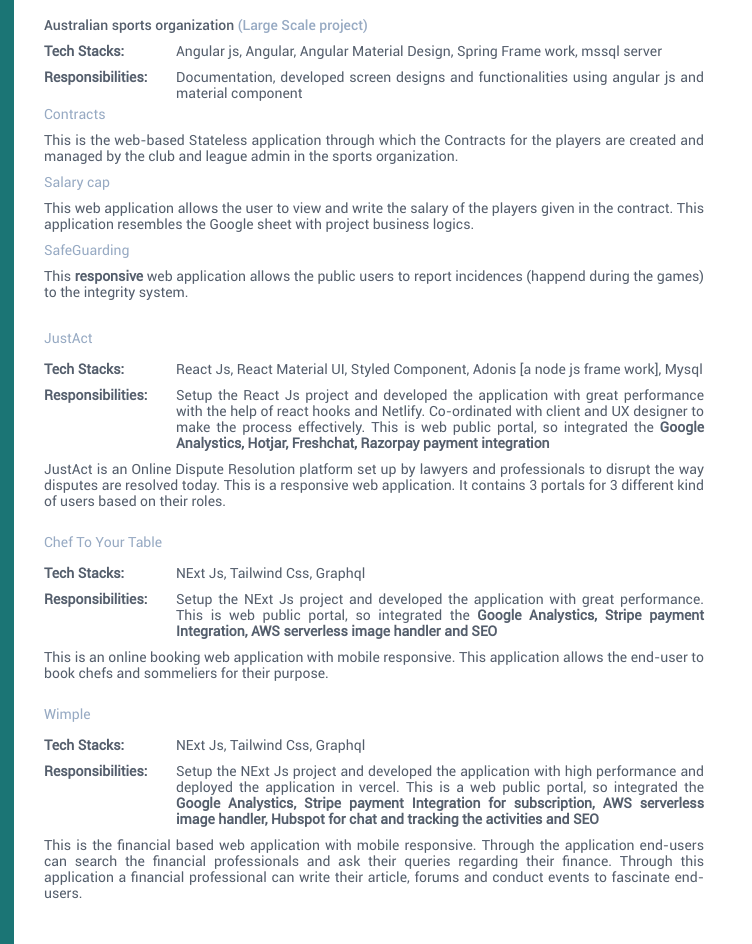
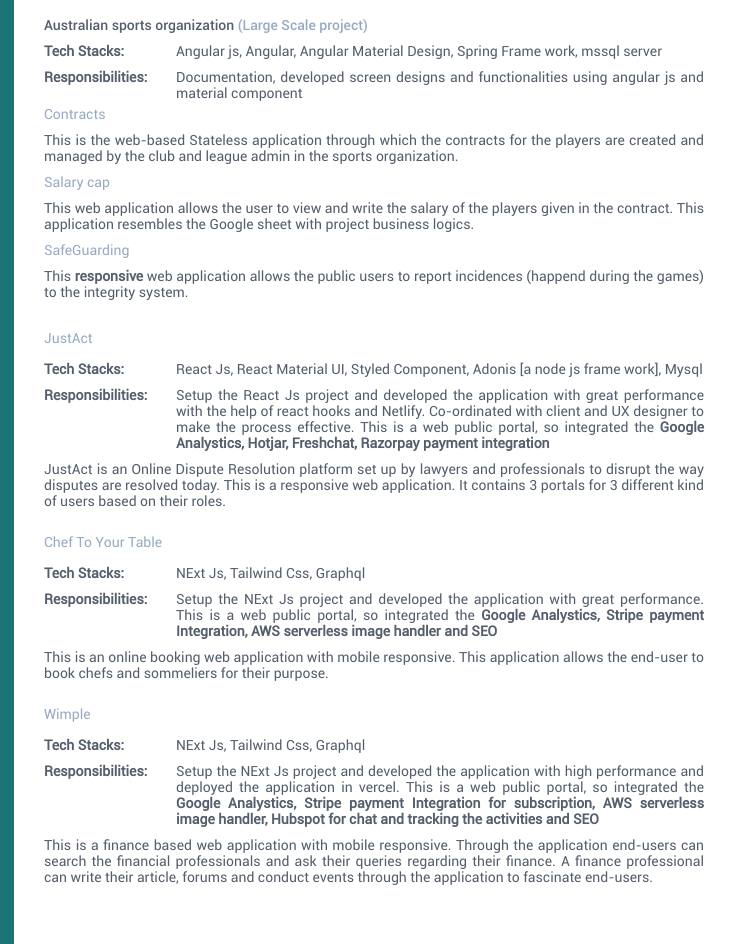
Before and after one commit to AjithRithik/resume.io, a website: page index.html in a window 1280 px wide. Shown: the part 485-1429 px from the top of the page, 266-1018 px from the left. Drawn offline with Linux system fonts and the light colour scheme.

Commit message:
Update index.html

```diff
--- a/index.html
+++ b/index.html
@@ -219,7 +219,7 @@
 					development. Solid background in advanced JavaScript methodologies, developing reusable UI
 					components and robust user interface. Adaptable to a wide range of computer technologies and
 					a strong desire to learn new
-					ones. Ability to build and contribute applications with latest technology. </div>
+					ones. Ability to build and contribute applications with latest technologies. </div>
 			</div>
 			<div class="">
 				<div class="page-headings d-flex d-row align-center"> <i class="fa fa-briefcase icon-style"></i>
@@ -264,7 +264,7 @@
 						</div>
 						<div class="page-role-company">Contracts </div>
 						<div class="page-sub-content pb0 pt0">
-							<p>This is the web-based Stateless application through which the Contracts for the
+							<p>This is the web-based Stateless application through which the contracts for the
 								players are created and managed by the club and league admin in the sports organization.</p>
 						</div>
 						<div class="page-role-company">Salary cap </div>
@@ -289,8 +289,8 @@
 							<div class="page-title">Responsibilities:</div>
 							<div class="pt10">Setup the React Js project and developed the application
 								with great performance with the help of react hooks and Netlify.
-								Co-ordinated with client and UX designer to make the process effectively.
-								This is web public portal, so integrated the <b>Google Analystics, Hotjar, Freshchat, Razorpay payment integration</b></div>
+								Co-ordinated with client and UX designer to make the process effective.
+								This is a web public portal, so integrated the <b>Google Analystics, Hotjar, Freshchat, Razorpay payment integration</b></div>
 						</div>
 						<div class="page-sub-content pb0">
 							JustAct is an Online Dispute Resolution platform set up by lawyers and professionals to disrupt the way disputes are resolved today.
@@ -307,7 +307,7 @@
 						<div class="d-flex d-row">
 							<div class="page-title">Responsibilities:</div>
 							<div class="pt10">Setup the NExt Js project and developed the application
-								with great performance. This is web public portal, so integrated the
+								with great performance. This is a web public portal, so integrated the
 								<b>Google Analystics, Stripe payment Integration, AWS serverless image handler and SEO</b></div>
 						</div>
 						<div class="page-sub-content pb0">
@@ -328,8 +328,8 @@
 								<b>Google Analystics, Stripe payment Integration for subscription, AWS serverless image handler, Hubspot for chat and tracking the activities and SEO</b></div>
 						</div>
 						<div class="page-sub-content pb0">
-							This is the financial based web application with mobile responsive. Through the application end-users can search the financial professionals
-							and ask their queries regarding their finance. Through this application a financial professional can write their article, forums and conduct events to fascinate end-users.
+							This is a finance based web application with mobile responsive. Through the application end-users can search the financial professionals
+							and ask their queries regarding their finance. A finance professional can write their article, forums and conduct events through the application to fascinate end-users.
 						</div>
 					</div>
 				</div>
```
